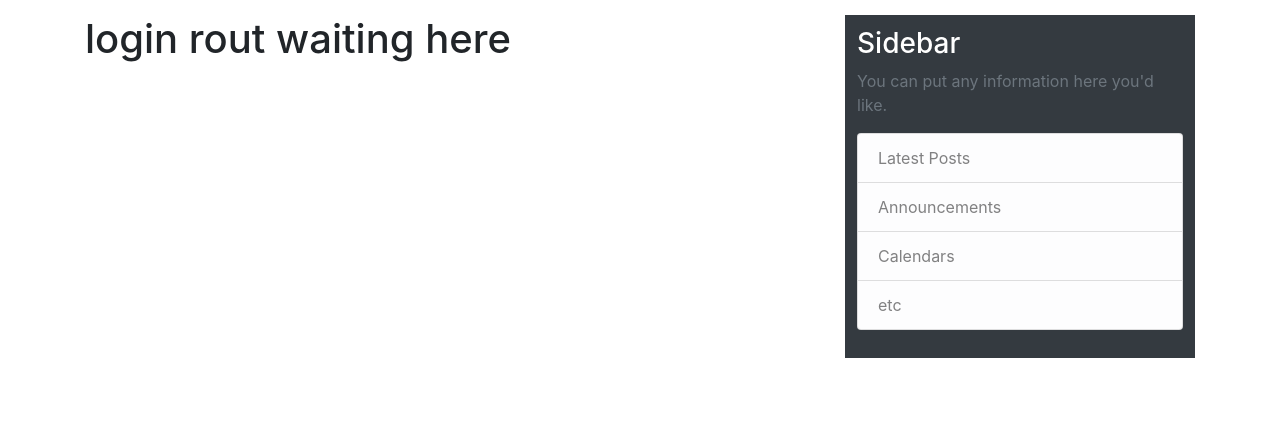
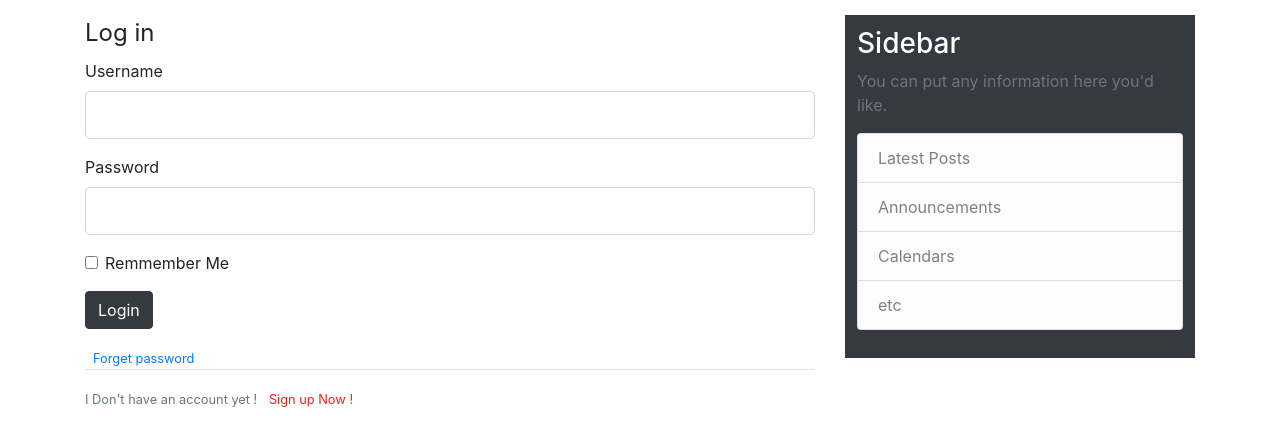
Before and after one commit to yassine-youcefi/Flask-blog-posts, a Flask app: page /login in a window 1280 px wide. Shown: the part 56-502 px from the top of the page. Run offline with Flask 2, Linux system fonts and the light colour scheme; some libraries are stand-ins or nearby versions.

Commit message:
add login form with validation and alert

```diff
--- a/app.py
+++ b/app.py
@@ -71,6 +71,13 @@ def sign_up():
 @application.route('/login', methods=["GET", "POST"])
 def login():
     form = Login()
+    if form.validate_on_submit():
+        if form.username.data == "yani" and form.password.data == "password":
+            flash('Mr : {} You are logged in '.format(
+                form.username.data), 'success')
+            return redirect(url_for('home'))
+        else:
+            flash('logged in unsuccessfull, You must check your username or password')
     return render_template('login.html', title='Login', form=form)
 
 
--- a/forms.py
+++ b/forms.py
@@ -25,4 +25,4 @@
     password = PasswordField('Password',
                              validators=[DataRequired()])
     rememberMe = BooleanField('Remmember Me')
-    submit = SubmitField('Sign_up')
+    submit = SubmitField('Login')
--- a/templates/login.html
+++ b/templates/login.html
@@ -1,5 +1,62 @@
 {% extends "layout/layout.html" %}
 
 {% block content%}
-<h1>login rout waiting here</h1>
-{% endblock content %}
+<div class="content-section">
+    <form action="" method="POST">
+        {{ form.hidden_tag() }}
+        <fieldset class="form-group">
+            <legend> Log in </legend>
+            <div class="form-group">
+
+                {{form.username.label(class="form-control-label")}}
+                <!-- for form errors  -->
+                {% if form.username.errors %}
+                {{ form.username(class="form-control form-control-lg is-invalid") }}
+                <div class="invalid-feedback">
+                    {% for error in form.username.errors %}
+                    <span>{{error}}</span>
+                    {%endfor%}
+                </div>
+                {%else%}
+                <!-- if not errors in form  -->
+                {{form.username(class="form-control form-control-lg")}}
+                {%endif%}
+
+            </div>
+            <div class="form-group">
+                {{form.password.label(class="form-control-label")}}
+                <!-- for form errors  -->
+                {% if form.password.errors %}
+                {{ form.password(class="form-control form-control-lg is-invalid") }}
+                <div class="invalid-feedback">
+                    {% for error in form.password.errors %}
+                    <span>{{error}}</span>
+                    {%endfor%}
+                </div>
+                {%else%}
+                <!-- if not errors in form  -->
+                {{form.password(class="form-control form-control-lg")}}
+                {%endif%}
+            </div>
+            <div class="form-check">
+                {{ form.rememberMe(class="form-check-input") }}
+                {{ form.rememberMe.label(class="form-check-label") }}
+            </div>
+        </fieldset>
+        <div class="form-group">
+            {{ form.submit(class="btn btn-dark")}}
+        </div>
+        <small class="text-muted ml-2">
+            <a href="#">Forget password</a>
+        </small>
+    </form>
+</div>
+<div class="border-top pt-3 ">
+    <small class="text-muted" style="padding-bottom: 20px;">
+        I Don't have an account yet ! <a class="ml-2" style="color:#e32422 !important;"
+            href="{{url_for('sign_up')}}">Sign
+            up Now !</a>
+    </small>
+
+</div>
+{%endblock%}
--- a/templates/sections/header.html
+++ b/templates/sections/header.html
@@ -9,7 +9,8 @@
     </button>
     <div class="collapse navbar-collapse" id="navbarNavAltMarkup">
         <div class="navbar-nav">
-            <a class="nav-item nav-link active" href="/">Home<span class="sr-only">(current)</span></a>
+            <a class="nav-item nav-link active" href="{{url_for('home')}}">Home<span
+                    class="sr-only">(current)</span></a>
             <a class="nav-item nav-link" href="{{url_for('about')}}" style="width: 930px;">About</a>
             <a class="nav-item nav-link" href="{{url_for('login')}}">Login</a>
             <a class="nav-item nav-link" href="{{url_for('sign_up')}}">Signup</a>
--- a/templates/sign_up.html
+++ b/templates/sign_up.html
@@ -5,7 +5,7 @@
     <form action="" method="POST">
         {{ form.hidden_tag() }}
         <fieldset class="form-group">
-            <legend> Sign_up Now ! </legend>
+            <legend> Sign up Now ! </legend>
             <div class="form-group">
 
                 {{form.username.label(class="form-control-label")}}
@@ -76,7 +76,8 @@
 </div>
 <div class="border-top pt-3 ">
     <small class="text-muted" style="padding-bottom: 20px;">
-        Already have ab account ! <a class="ml-2" href="{{url_for('login')}}">Sign in</a>
+        Already have ab account ! <a class="ml-2" style="color:#e32422 !important;" href="{{url_for('login')}}">Sign
+            in</a>
     </small>
 
 </div>
```
